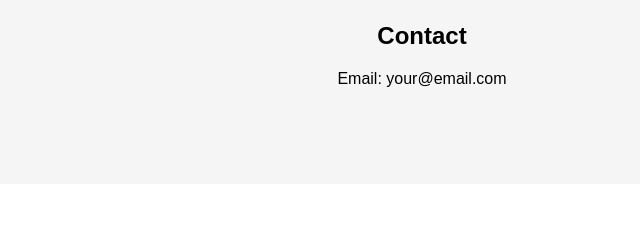
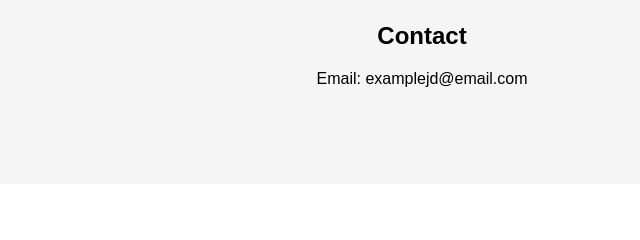
Before and after one commit to dilleswarimuddada-crypto/web-development-internship-projects, a plain HTML site: page level 1- Task 2/index.html in a window 1280 px wide. Shown: the part 1926-2166 px from the top of the page, 218-858 px from the left. Drawn offline with Linux system fonts and the light colour scheme.

Commit message:
Update index.html

```diff
--- a/level 1- Task 2/index.html
+++ b/level 1- Task 2/index.html
@@ -39,7 +39,7 @@
 
 <section id="contact">
     <h1>Contact</h1>
-    <p>Email: your@email.com</p>
+    <p>Email: examplejd@email.com</p>
 </section>
 
 <button onclick="showMessage()">Click Me</button>
```
